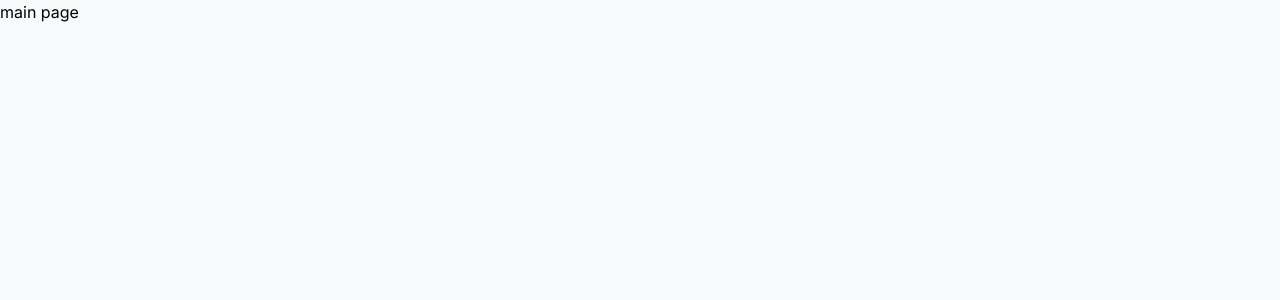
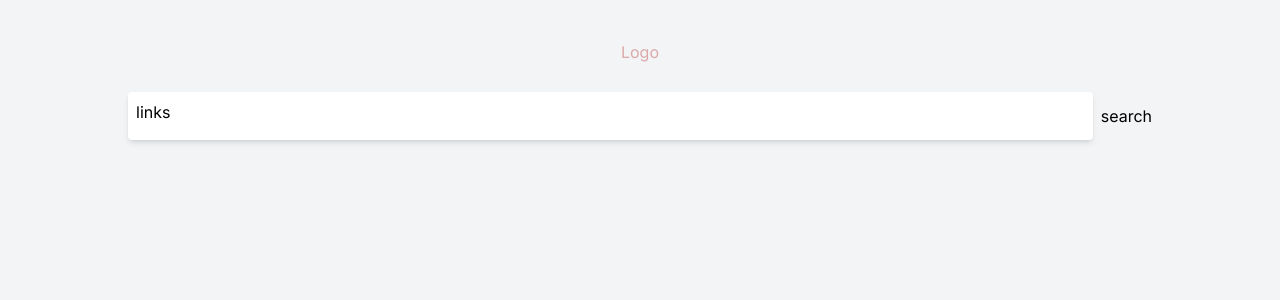
Before and after one commit to mahdi22dev/Blog, a Next.js app: page / in a window 1280 px wide. Shown: the top 300 px of the page. Built offline with nearby package versions, Linux system fonts and the light colour scheme.

Commit message:
add colors

```diff
--- a/src/app/globals.css
+++ b/src/app/globals.css
@@ -3,5 +3,22 @@
 @tailwind utilities;
 
 body {
-  @apply bg-gray-50;
+  @apply bg-gray-100;
 }
+
+@layer base {
+  :root {
+    --text: #0b0408;
+    --background: #f1f5f9;
+    --primary: #dca8a9;
+    --secondary: #e3ceba;
+    --accent: #94673d;
+  }
+  .dark {
+    --text: #fbf4f8;
+    --background: #210d17;
+    --primary: #582324;
+    --secondary: #45301c;
+    --accent: #c2956b;
+  }
+}
--- a/src/app/layout.js
+++ b/src/app/layout.js
@@ -1,17 +1,22 @@
-import './globals.css'
-import { Inter } from 'next/font/google'
+import Navbar from "@/components/Header/Navbar";
+import "./globals.css";
+import { Inter } from "next/font/google";
+import Header from "@/components/Header/Header";
 
-const inter = Inter({ subsets: ['latin'] })
+const inter = Inter({ subsets: ["latin"] });
 
 export const metadata = {
-  title: 'Create Next App',
-  description: 'Generated by create next app',
-}
+  title: "Create Next App",
+  description: "Generated by create next app",
+};
 
 export default function RootLayout({ children }) {
   return (
-    <html lang="en">
-      <body className={inter.className}>{children}</body>
+    <html lang='en'>
+      <body className={inter.className}>
+        <Header />
+        {children}
+      </body>
     </html>
-  )
+  );
 }
--- a/src/app/page.js
+++ b/src/app/page.js
@@ -1,5 +1,5 @@
 import React from "react";
 
 export default async function page() {
-  return <div>main page</div>;
+  return <div></div>;
 }
--- /dev/null
+++ b/src/components/Header/Header.jsx
@@ -0,0 +1,11 @@
+import React from "react";
+import Navbar from "./Navbar";
+
+export default function Header() {
+  return (
+    <div className='w-full flex flex-col justify-center gap-7 min-h-[180px] p-5'>
+      <h1 className='mx-auto text-primary'>Logo</h1>
+      <Navbar />
+    </div>
+  );
+}
--- a/src/components/Header/Navbar.jsx
+++ b/src/components/Header/Navbar.jsx
@@ -1,5 +1,13 @@
 import React from "react";
 
 export default function Navbar() {
-  return <nav></nav>;
+  return (
+    <nav className='w-full flex max-w-5xl mx-auto items-center gap-2'>
+      {/* navbar */}
+      <div className='w-full max-w-5xl h-12 mx-auto p-2 bg-white shadow-md rounded'>
+        links
+      </div>
+      <div>search</div>
+    </nav>
+  );
 }
--- a/tailwind.config.js
+++ b/tailwind.config.js
@@ -12,6 +12,13 @@ module.exports = {
         "gradient-conic":
           "conic-gradient(from 180deg at 50% 50%, var(--tw-gradient-stops))",
       },
+      colors: {
+        text: "#0b0408",
+        background: "#f2dee8",
+        primary: "#dca8a9",
+        secondary: "#e3ceba",
+        accent: "#94673d",
+      },
     },
   },
   plugins: [
```
